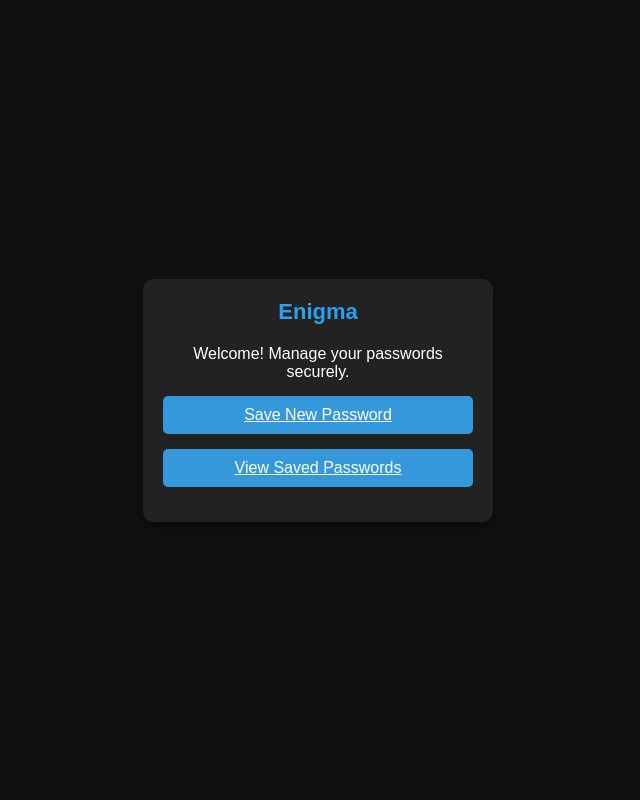
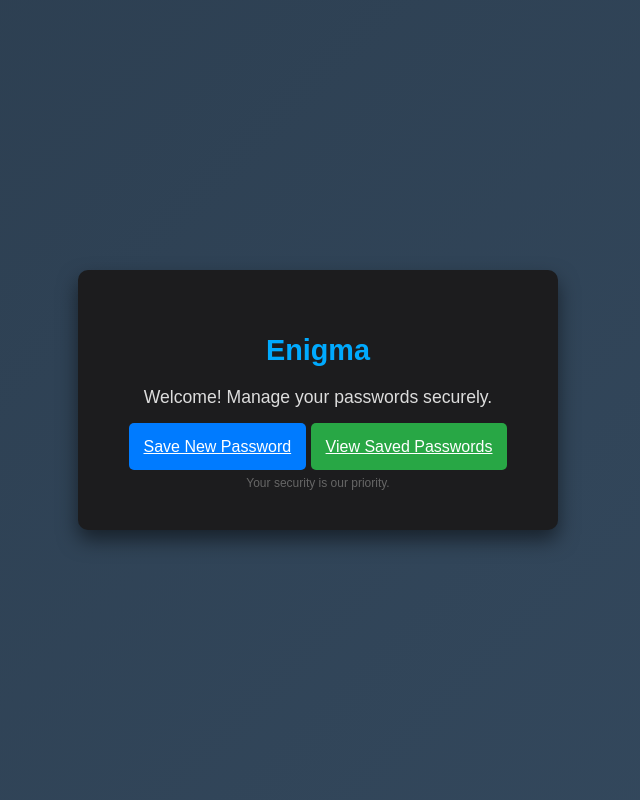
Before and after one commit to akshayjith4/Enigma-Password-Manager, a Flask app: page /options in a window 1280 px wide. Shown: the whole page, without its empty margins (322-962 px from the left). Run offline with Flask 3, Linux system fonts and the light colour scheme.

Commit message:
Update options.html
 Refined layout and improved visual elements for smoother navigation.

```diff
--- a/templates/options.html
+++ b/templates/options.html
@@ -3,17 +3,84 @@
 <head>
     <meta charset="UTF-8">
     <meta name="viewport" content="width=device-width, initial-scale=1.0">
-    <link rel="stylesheet" href="{{ url_for('static', filename='styles.css') }}">
     <title>Enigma Options</title>
+    <style>
+        body {
+            margin: 0;
+            font-family: 'Arial', sans-serif;
+            background: linear-gradient(135deg, #2c3e50, #34495e);
+            display: flex;
+            justify-content: center;
+            align-items: center;
+            height: 100vh;
+        }
+
+        .options-container {
+            background-color: #1c1c1e;
+            padding: 40px;
+            border-radius: 10px;
+            box-shadow: 0 10px 20px rgba(0, 0, 0, 0.5);
+            width: 400px;
+            text-align: center;
+        }
+
+        h2 {
+            color: #00aaff;
+            margin-bottom: 20px;
+            font-size: 1.8em;
+        }
+
+        p {
+            color: #ddd;
+            margin-bottom: 30px;
+            font-size: 1.1em;
+        }
+
+        .options-btn {
+            background-color: #007bff;
+            color: white;
+            border: none;
+            width: 100%;
+            padding: 15px;
+            margin-bottom: 20px;
+            border-radius: 5px;
+            font-size: 16px;
+            cursor: pointer;
+            transition: background-color 0.3s ease;
+        }
+
+        .options-btn:hover {
+            background-color: #0056b3;
+        }
+
+        .options-btn.secondary {
+            background-color: #28a745; /* Different color for secondary button */
+        }
+
+        .options-btn.secondary:hover {
+            background-color: #218838;
+        }
+
+        .footer {
+            color: #666;
+            font-size: 12px;
+            margin-top: 20px;
+        }
+
+        @media (max-width: 600px) {
+            .options-container {
+                width: 90%;
+            }
+        }
+    </style>
 </head>
 <body>
-    <div class="container">
-        <div class="options-card">
-            <h2><i class="lock-icon"></i>Enigma</h2>
-            <p>Welcome! Manage your passwords securely.</p> <!-- Common welcome message -->
-            <a href="/save" class="btn">Save New Password</a> <!-- Link to save a new password -->
-            <a href="/view" class="btn secondary">View Saved Passwords</a> <!-- Link to view saved passwords -->
-        </div>
+    <div class="options-container">
+        <h2>Enigma</h2>
+        <p>Welcome! Manage your passwords securely.</p>
+        <a href="/save" class="options-btn"><i class="fa fa-plus"></i> Save New Password</a> <!-- Link to save a new password -->
+        <a href="/view" class="options-btn secondary"><i class="fa fa-key"></i> View Saved Passwords</a> <!-- Link to view saved passwords -->
+        <div class="footer">Your security is our priority.</div>
     </div>
 </body>
 </html>
```
